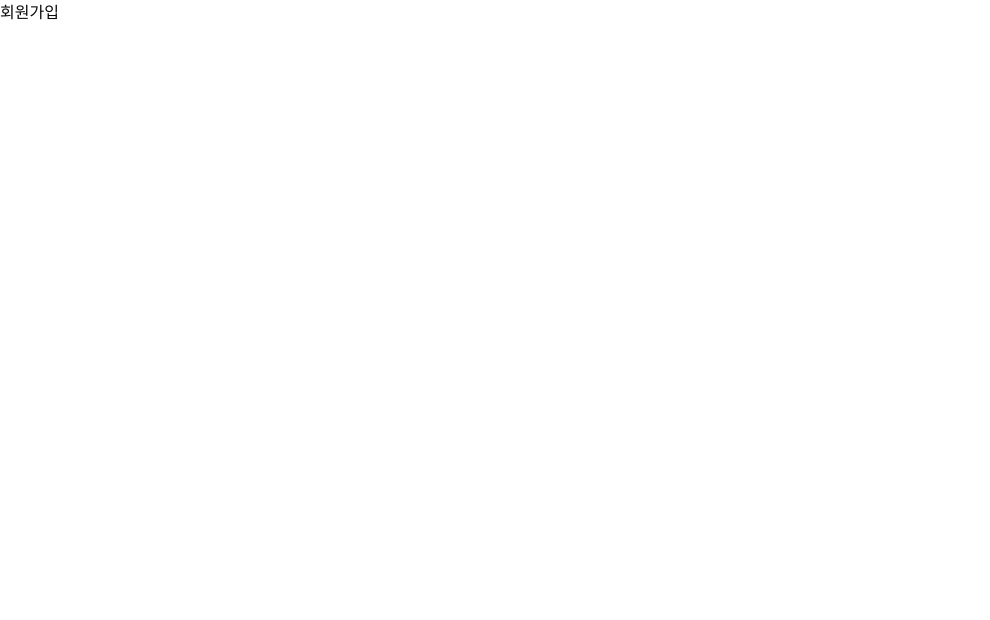
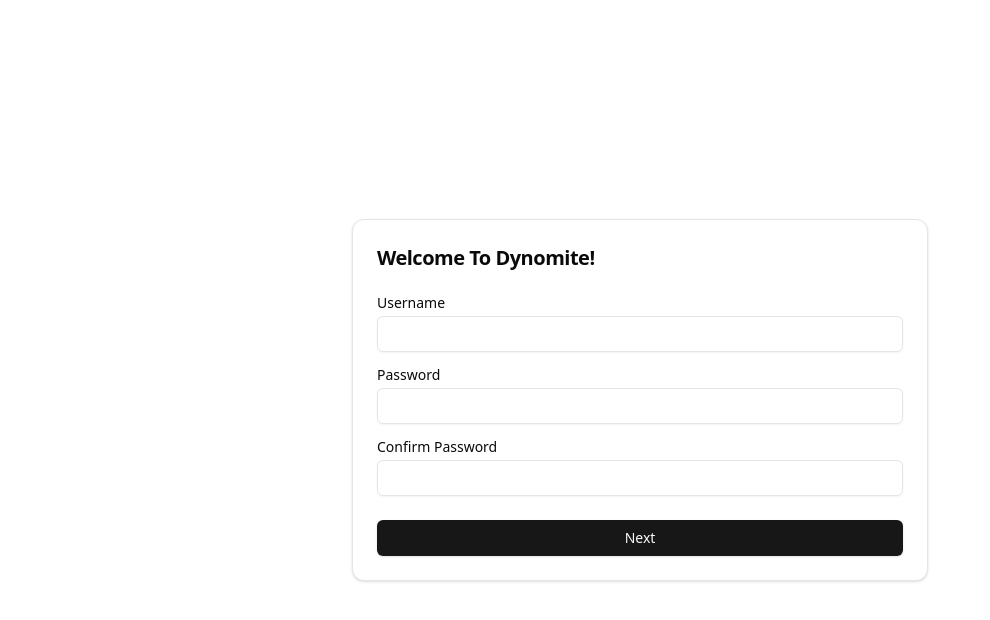
Before and after one commit to eleeje97/dynomite-app, a React (Vite) app: page /signup in a window 1280 px wide. Shown: the top 620 px of the page, without its empty margins (0-990 px from the left). Built offline with nearby package versions, Linux system fonts and the light colour scheme.

Commit message:
feat: 회원가입 컴포넌트 추가

```diff
--- /dev/null
+++ b/src/components/ui/card.tsx
@@ -0,0 +1,76 @@
+import * as React from "react"
+
+import { cn } from "@/lib/utils"
+
+const Card = React.forwardRef<
+  HTMLDivElement,
+  React.HTMLAttributes<HTMLDivElement>
+>(({ className, ...props }, ref) => (
+  <div
+    ref={ref}
+    className={cn(
+      "rounded-xl border bg-card text-card-foreground shadow",
+      className
+    )}
+    {...props}
+  />
+))
+Card.displayName = "Card"
+
+const CardHeader = React.forwardRef<
+  HTMLDivElement,
+  React.HTMLAttributes<HTMLDivElement>
+>(({ className, ...props }, ref) => (
+  <div
+    ref={ref}
+    className={cn("flex flex-col space-y-1.5 p-6", className)}
+    {...props}
+  />
+))
+CardHeader.displayName = "CardHeader"
+
+const CardTitle = React.forwardRef<
+  HTMLDivElement,
+  React.HTMLAttributes<HTMLDivElement>
+>(({ className, ...props }, ref) => (
+  <div
+    ref={ref}
+    className={cn("font-semibold leading-none tracking-tight", className)}
+    {...props}
+  />
+))
+CardTitle.displayName = "CardTitle"
+
+const CardDescription = React.forwardRef<
+  HTMLDivElement,
+  React.HTMLAttributes<HTMLDivElement>
+>(({ className, ...props }, ref) => (
+  <div
+    ref={ref}
+    className={cn("text-sm text-muted-foreground", className)}
+    {...props}
+  />
+))
+CardDescription.displayName = "CardDescription"
+
+const CardContent = React.forwardRef<
+  HTMLDivElement,
+  React.HTMLAttributes<HTMLDivElement>
+>(({ className, ...props }, ref) => (
+  <div ref={ref} className={cn("p-6 pt-0", className)} {...props} />
+))
+CardContent.displayName = "CardContent"
+
+const CardFooter = React.forwardRef<
+  HTMLDivElement,
+  React.HTMLAttributes<HTMLDivElement>
+>(({ className, ...props }, ref) => (
+  <div
+    ref={ref}
+    className={cn("flex items-center p-6 pt-0", className)}
+    {...props}
+  />
+))
+CardFooter.displayName = "CardFooter"
+
+export { Card, CardHeader, CardFooter, CardTitle, CardDescription, CardContent }
--- a/src/pages/Signup.tsx
+++ b/src/pages/Signup.tsx
@@ -1,7 +1,17 @@
+import { useState } from 'react';
+import SignupAccount from '@/pages/SignupAccount.tsx';
+import SignupInfo from '@/pages/SignupInfo.tsx';
+
 export default function SignUp() {
+  const [SignupComponent, setSignupComponent] = useState(() => SignupAccount);
+  const showNextSignupComponent = () => {
+    setSignupComponent(() => SignupInfo);
+  };
   return (
     <>
-      <div>회원가입</div>
+      <div className="min-h-screen grid place-items-center">
+        <SignupComponent onNextBtnClick={showNextSignupComponent} />
+      </div>
     </>
   );
 }
--- /dev/null
+++ b/src/pages/SignupAccount.tsx
@@ -0,0 +1,54 @@
+import {
+  Card,
+  CardContent,
+  CardFooter,
+  CardHeader,
+  CardTitle,
+} from '@/components/ui/card.tsx';
+import { Button } from '@/components/ui/button.tsx';
+import { Label } from '@/components/ui/label.tsx';
+import { Input } from '@/components/ui/input.tsx';
+
+export default function SignupAccount({ onNextBtnClick }) {
+  return (
+    <>
+      <Card className="w-5/6 max-w-xl">
+        <CardHeader>
+          <CardTitle className="text-xl">Welcome To Dynomite!</CardTitle>
+        </CardHeader>
+        <CardContent>
+          <form>
+            <div className="grid w-full items-center gap-4">
+              <div className="flex flex-col space-y-1.5">
+                <Label htmlFor="username">Username</Label>
+                <Input id="username" />
+              </div>
+              <div className="flex flex-col space-y-1.5">
+                <Label htmlFor="password">Password</Label>
+                <Input
+                  id="password"
+                  type="password"
+                />
+              </div>
+              <div className="flex flex-col space-y-1.5">
+                <Label htmlFor="password-confirm">Confirm Password</Label>
+                <Input
+                  id="password-confirm"
+                  type="password"
+                />
+              </div>
+            </div>
+          </form>
+        </CardContent>
+        <CardFooter>
+          <Button
+            className="w-full"
+            onClick={onNextBtnClick}
+          >
+            Next
+          </Button>
+        </CardFooter>
+      </Card>
+    </>
+  );
+}
--- /dev/null
+++ b/src/pages/SignupInfo.tsx
@@ -0,0 +1,97 @@
+import {
+  Card,
+  CardContent,
+  CardFooter,
+  CardHeader,
+  CardTitle,
+} from '@/components/ui/card.tsx';
+import { Button } from '@/components/ui/button.tsx';
+import { Label } from '@/components/ui/label.tsx';
+import { Input } from '@/components/ui/input.tsx';
+import { CalendarIcon } from 'lucide-react';
+
+export default function SignupInfo() {
+  return (
+    <>
+      <Card className="w-5/6 max-w-xl">
+        <CardHeader>
+          <CardTitle className="text-xl">Welcome To Dynomite!</CardTitle>
+        </CardHeader>
+        <CardContent>
+          <form>
+            <div className="grid w-full items-center gap-4">
+              <div className="flex flex-col space-y-1.5">
+                <Label htmlFor="name">Name</Label>
+                <Input id="name" />
+              </div>
+              <div className="flex flex-col space-y-1.5">
+                <Label htmlFor="nickname">Nickname</Label>
+                <Input id="nickname" />
+              </div>
+              <div className="flex flex-col space-y-1.5">
+                <Label htmlFor="email">E-mail</Label>
+                <Input
+                  id="email"
+                  type="email"
+                />
+              </div>
+              <div className="flex flex-col space-y-1.5">
+                <Label htmlFor="phone">Phone</Label>
+                <Input id="phone" />
+              </div>
+              <div className="flex flex-col space-y-1.5">
+                <Label htmlFor="gender">Gender</Label>
+                <Input id="gender" />
+              </div>
+              <div className="flex flex-col space-y-1.5">
+                <Label htmlFor="birthdate">Date of Birth</Label>
+                <Button variant="outline">
+                  <span>Pick a date</span>
+                  <CalendarIcon className="ml-auto h-4 w-4 opacity-50" />
+                </Button>
+              </div>
+              {/*<FormLabel>Date of birth</FormLabel>*/}
+              {/*<Popover>*/}
+              {/*  <PopoverTrigger asChild>*/}
+              {/*    <FormControl>*/}
+              {/*      <Button*/}
+              {/*        variant={'outline'}*/}
+              {/*        className={cn(*/}
+              {/*          'w-[240px] pl-3 text-left font-normal',*/}
+              {/*          !field.value && 'text-muted-foreground',*/}
+              {/*        )}*/}
+              {/*      >*/}
+              {/*        {field.value ? (*/}
+              {/*          format(field.value, 'PPP')*/}
+              {/*        ) : (*/}
+              {/*          <span>Pick a date</span>*/}
+              {/*        )}*/}
+              {/*        <CalendarIcon className="ml-auto h-4 w-4 opacity-50" />*/}
+              {/*      </Button>*/}
+              {/*    </FormControl>*/}
+              {/*  </PopoverTrigger>*/}
+              {/*  <PopoverContent*/}
+              {/*    className="w-auto p-0"*/}
+              {/*    align="start"*/}
+              {/*  >*/}
+              {/*    <Calendar*/}
+              {/*      mode="single"*/}
+              {/*      selected={field.value}*/}
+              {/*      onSelect={field.onChange}*/}
+              {/*      disabled={(date) =>*/}
+              {/*        date > new Date() || date < new Date('1900-01-01')*/}
+              {/*      }*/}
+              {/*      initialFocus*/}
+              {/*    />*/}
+              {/*  </PopoverContent>*/}
+              {/*</Popover>*/}
+            </div>
+          </form>
+        </CardContent>
+        <CardFooter>
+          <Button className="w-full">Sign Up</Button>
+        </CardFooter>
+      </Card>
+    </>
+  );
+}
```
Also changed, not shown: 1 other file (tests, documents, lock files or other folders).
